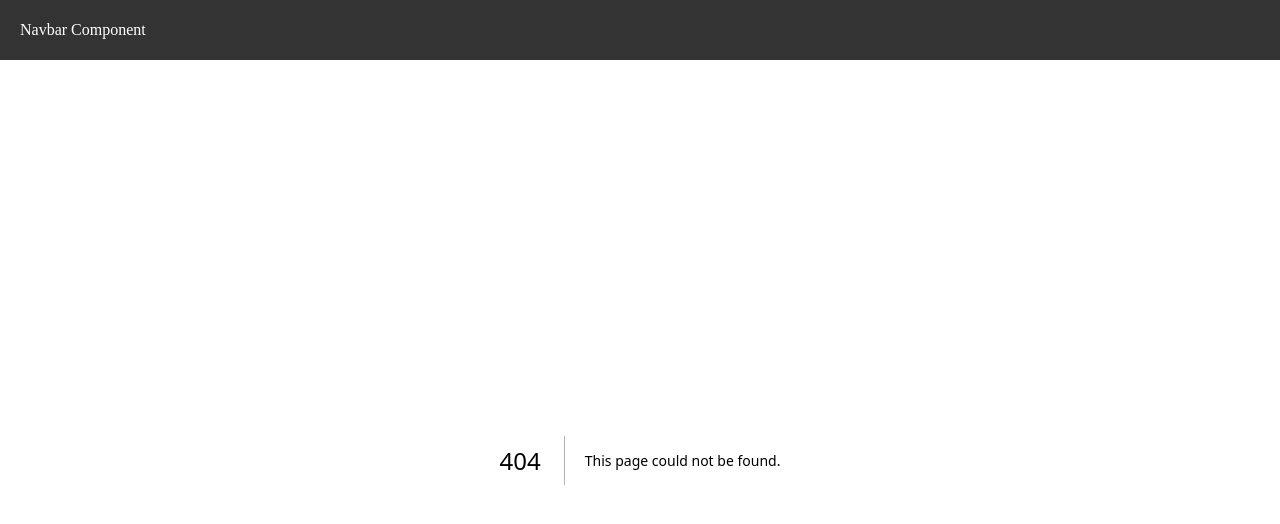
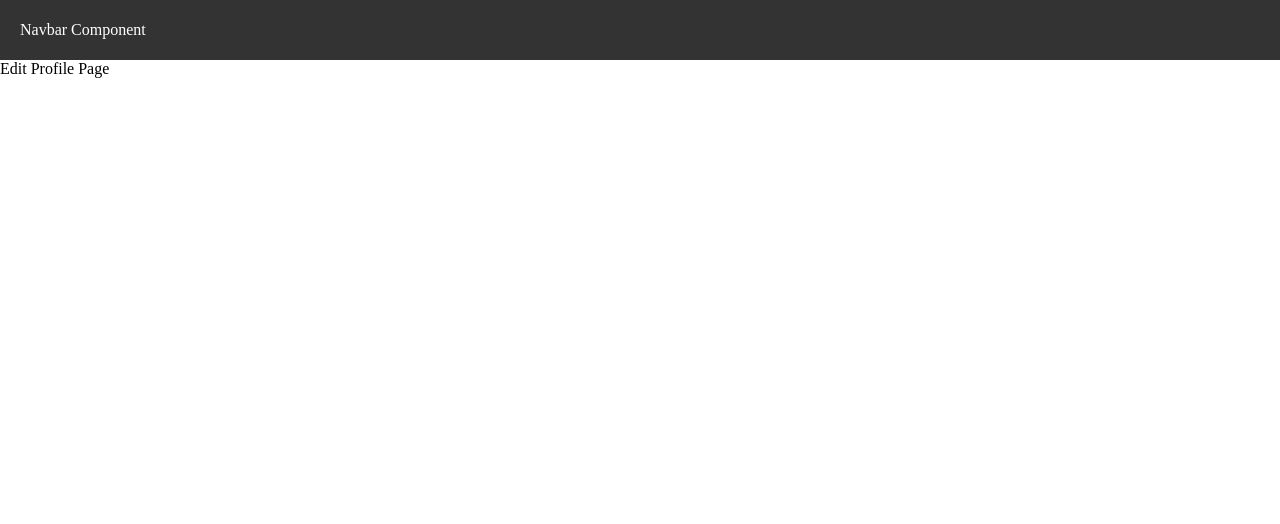
Before and after one commit to Kam141/Framework_2026, a Next.js app in the folder praktikum_3/my-app/: page /profile/edit in a window 1280 px wide. Before the commit this address had no page. Shown: the top 524 px of the page. Built offline with nearby package versions, Linux system fonts and the light colour scheme.

Commit message:
jobsheet 3_Tugas 1

```diff
--- /dev/null
+++ b/praktikum_3/my-app/src/pages/profile/edit.tsx
@@ -0,0 +1,9 @@
+const EditProfilePage = () => {
+  return (
+    <div>
+      Edit Profile Page
+    </div>
+  );
+};
+
+export default EditProfilePage;
```
Also changed, not shown: praktikum_3/my-app/src/pages/profile/index.tsx (added, +9 -0 lines).
